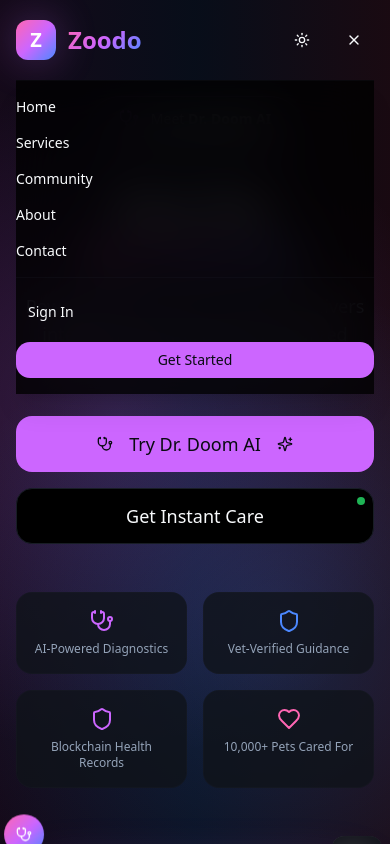
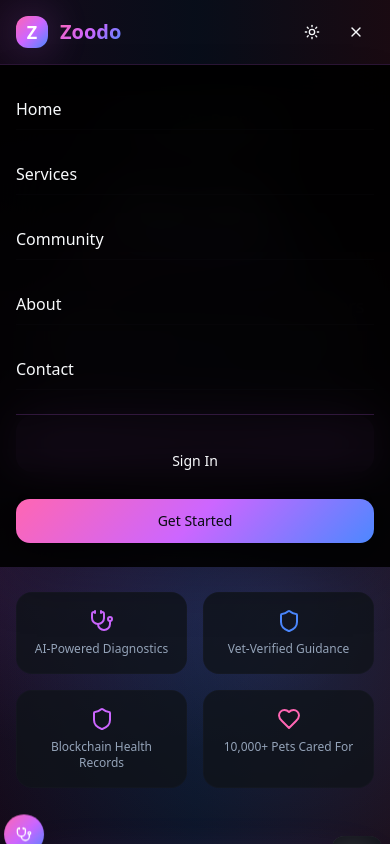
Before and after one commit to yourarticle/zoodo-smart-pet-care-72, a React (Vite) app: page / in a window 390 px wide. Both pictures are taken after a click on the button 354 px from the left and 40 px from the top of the page. Shown: the top 844 px of the page. Built offline with nearby package versions, Linux system fonts and the light colour scheme.

Commit message:
Fix navbar responsiveness and blur
Ensured the navbar is visually stunning and responsive across all devices. Also fixed the blur effect on the mobile navbar.

```diff
--- a/src/components/Header.tsx
+++ b/src/components/Header.tsx
@@ -35,19 +35,19 @@ const Header = () => {
         : 'bg-transparent border-b border-transparent'
     }`}>
       <div className="container mx-auto px-4 lg:px-8">
-        <div className="flex items-center justify-between h-20 lg:h-24">
+        <div className="flex items-center justify-between h-16 md:h-20 lg:h-24">
           {/* Logo */}
           <div className="flex items-center space-x-3 group">
             <div className="relative">
-              <div className="w-10 h-10 lg:w-12 lg:h-12 bg-gradient-primary rounded-xl flex items-center justify-center shadow-glow group-hover:scale-110 transition-all duration-300">
-                <span className="text-white font-bold text-xl lg:text-2xl">Z</span>
+              <div className="w-8 h-8 md:w-10 md:h-10 lg:w-12 lg:h-12 bg-gradient-primary rounded-xl flex items-center justify-center shadow-glow group-hover:scale-110 transition-all duration-300">
+                <span className="text-white font-bold text-lg md:text-xl lg:text-2xl">Z</span>
               </div>
             </div>
-            <span className="text-2xl lg:text-3xl font-bold gradient-text group-hover:scale-105 transition-all duration-300">Zoodo</span>
+            <span className="text-xl md:text-2xl lg:text-3xl font-bold gradient-text group-hover:scale-105 transition-all duration-300">Zoodo</span>
           </div>
 
           {/* Desktop Navigation */}
-          <nav className="hidden lg:flex items-center space-x-10">
+          <nav className="hidden lg:flex items-center space-x-8 xl:space-x-10">
             {navItems.map((item, index) => (
               <a
                 key={item.name}
@@ -62,35 +62,35 @@ const Header = () => {
           </nav>
 
           {/* Right Section */}
-          <div className="flex items-center space-x-3 lg:space-x-4">
+          <div className="flex items-center space-x-2 md:space-x-3 lg:space-x-4">
             {/* Theme Toggle */}
             <Button
               variant="ghost"
               size="icon"
               onClick={toggleTheme}
-              className="w-10 h-10 lg:w-12 lg:h-12 hover:bg-primary/10 hover:scale-110 transition-all duration-300 relative group"
+              className="w-9 h-9 md:w-10 md:h-10 lg:w-12 lg:h-12 hover:bg-primary/10 hover:scale-110 transition-all duration-300 relative group"
             >
               {isDark ? (
-                <Sun className="h-5 w-5 lg:h-6 lg:w-6 group-hover:rotate-180 transition-all duration-500" />
+                <Sun className="h-4 w-4 md:h-5 md:w-5 lg:h-6 lg:w-6 group-hover:rotate-180 transition-all duration-500" />
               ) : (
-                <Moon className="h-5 w-5 lg:h-6 lg:w-6 group-hover:rotate-12 transition-all duration-500" />
+                <Moon className="h-4 w-4 md:h-5 md:w-5 lg:h-6 lg:w-6 group-hover:rotate-12 transition-all duration-500" />
               )}
               <div className="absolute inset-0 rounded-full bg-gradient-primary opacity-0 group-hover:opacity-20 transition-all duration-300"></div>
             </Button>
 
             {/* CTA Buttons */}
-            <div className="hidden md:flex items-center space-x-3">
+            <div className="hidden md:flex items-center space-x-2 lg:space-x-3">
               <Button
                 variant="ghost"
                 size="sm"
-                className="hover:bg-primary/10 hover:text-primary hover:scale-105 transition-all duration-300"
+                className="hover:bg-primary/10 hover:text-primary hover:scale-105 transition-all duration-300 text-xs lg:text-sm"
               >
                 Sign In
               </Button>
               <Button
                 variant="default"
                 size="sm"
-                className="bg-primary hover:bg-primary/90 hover:scale-105 hover:shadow-glow transition-all duration-300 relative overflow-hidden group"
+                className="bg-primary hover:bg-primary/90 hover:scale-105 hover:shadow-glow transition-all duration-300 relative overflow-hidden group text-xs lg:text-sm"
               >
                 <span className="relative z-10">Get Started</span>
                 <div className="absolute inset-0 bg-gradient-primary opacity-0 group-hover:opacity-100 transition-all duration-300"></div>
@@ -101,7 +101,7 @@ const Header = () => {
             <Button
               variant="ghost"
               size="icon"
-              className="lg:hidden w-10 h-10 hover:bg-primary/10 hover:scale-110 transition-all duration-300 relative group"
+              className="lg:hidden w-9 h-9 md:w-10 md:h-10 hover:bg-primary/10 hover:scale-110 transition-all duration-300 relative group"
               onClick={() => setIsMenuOpen(!isMenuOpen)}
             >
               <div className="relative">
@@ -118,27 +118,46 @@ const Header = () => {
 
         {/* Mobile Navigation */}
         {isMenuOpen && (
-          <div className="md:hidden backdrop-blur-xl bg-background/80 border-t border-border/20 py-4 shadow-xl">
-            <nav className="flex flex-col space-y-4">
-              {navItems.map((item) => (
+          <div className="lg:hidden absolute left-0 right-0 top-full backdrop-blur-xl bg-gradient-to-b from-background/95 to-background/90 border-t border-primary/20 shadow-2xl animate-fade-in">
+            <div className="container mx-auto px-4 py-6">
+              <nav className="flex flex-col space-y-6">
+                {navItems.map((item, index) => (
                   <a
                     key={item.name}
                     href={item.href}
-                  className="text-sm font-medium text-foreground hover:text-primary transition-colors duration-300"
+                    className="text-base font-medium text-foreground hover:text-primary transition-all duration-300 py-2 border-b border-border/10 hover:border-primary/30 group"
+                    onClick={() => setIsMenuOpen(false)}
+                    style={{ animationDelay: `${index * 50}ms` }}
+                  >
+                    <span className="flex items-center justify-between">
+                      {item.name}
+                      <span className="w-0 h-0.5 bg-gradient-primary group-hover:w-6 transition-all duration-300"></span>
+                    </span>
+                  </a>
+                ))}
+
+                {/* Mobile CTA Section */}
+                <div className="flex flex-col space-y-4 pt-6 border-t border-primary/20">
+                  <Button
+                    variant="ghost"
+                    size="lg"
+                    className="justify-center hover:bg-primary/10 hover:text-primary transition-all duration-300 w-full"
                     onClick={() => setIsMenuOpen(false)}
                   >
-                  {item.name}
-                </a>
-              ))}
-              <div className="flex flex-col space-y-3 pt-4 border-t border-border/20">
-                <Button variant="ghost" size="sm" className="justify-start">
                     Sign In
                   </Button>
-                <Button variant="default" size="sm">
-                  Get Started
+                  <Button
+                    variant="default"
+                    size="lg"
+                    className="bg-gradient-primary hover:shadow-glow transition-all duration-300 w-full relative overflow-hidden group"
+                    onClick={() => setIsMenuOpen(false)}
+                  >
+                    <span className="relative z-10">Get Started</span>
+                    <div className="absolute inset-0 bg-gradient-to-r from-primary to-primary-glow opacity-0 group-hover:opacity-100 transition-all duration-300"></div>
                   </Button>
                 </div>
               </nav>
+            </div>
           </div>
         )}
       </div>
```
Lines whose indentation alone changed are shown as unchanged.
